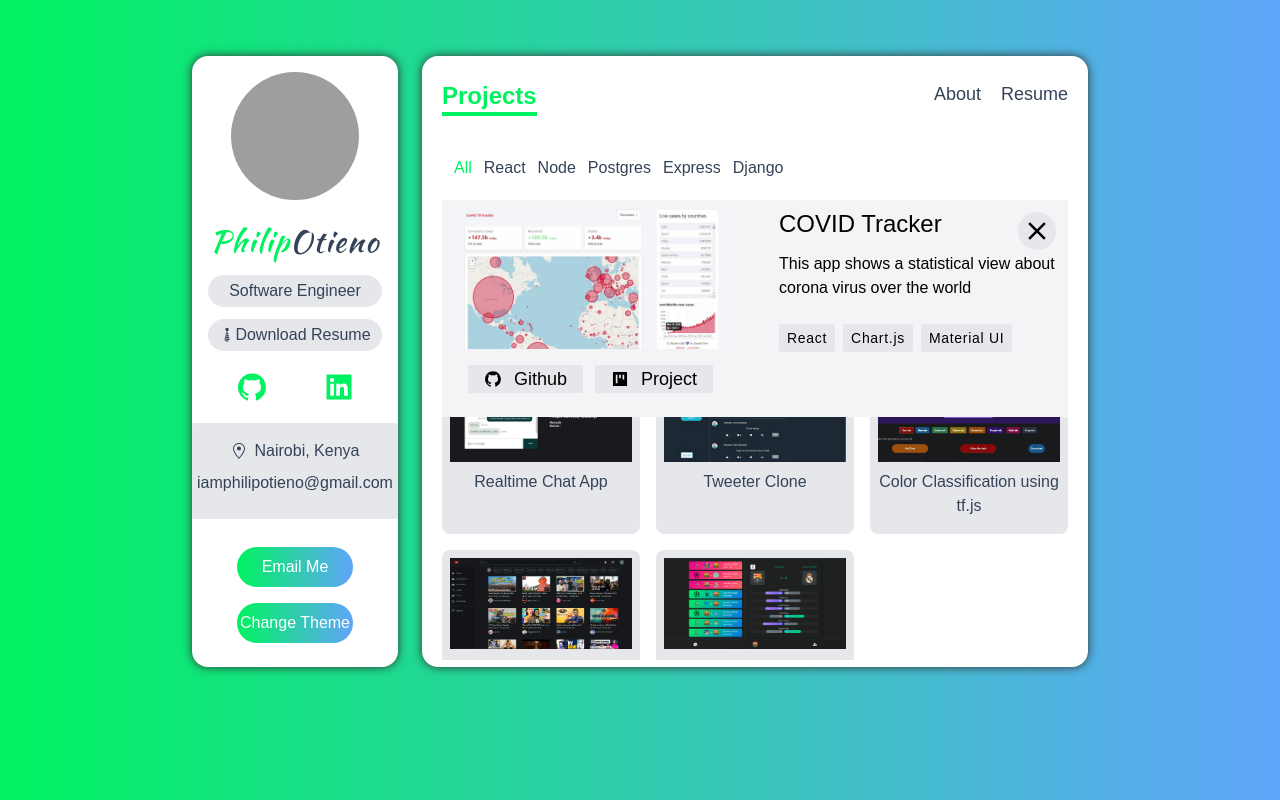
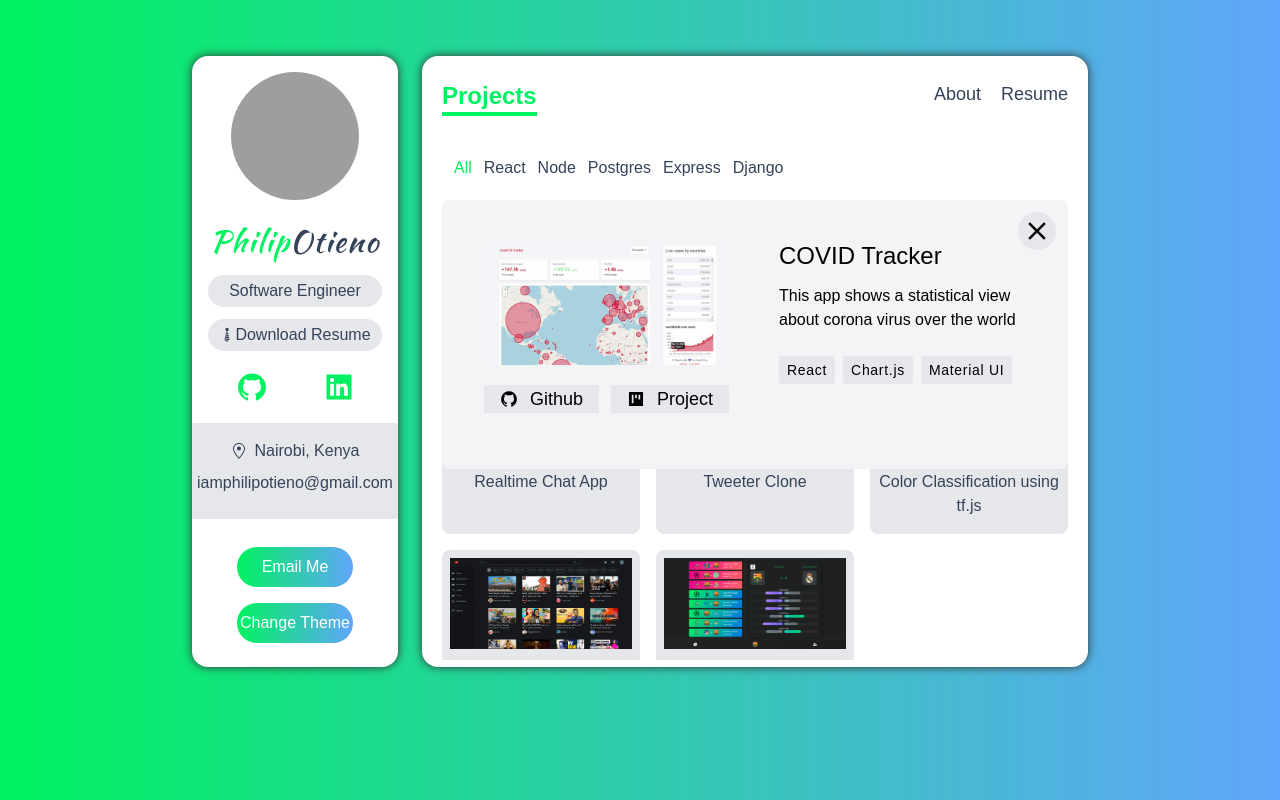
Before and after one commit to Philipotieno/Portfolio-N, a Next.js app: page /projects in a window 1280 px wide. Both pictures are taken after a click on the picture 541 px from the left and 253 px from the top of the page. Built offline with nearby package versions, Linux system fonts and the light colour scheme; grey boxes are pictures that could not be loaded.

Commit message:
style: add border to projects image

```diff
--- a/componenets/ProjectsCard.tsx
+++ b/componenets/ProjectsCard.tsx
@@ -19,7 +19,7 @@
     deployed_url,
     key_techs,
     description,
-    id
+    id,
   },
   showDetail,
   setShowDetail,
@@ -38,9 +38,12 @@
       <p className="my-2 text-center">{name}</p>
 
       {showDetail === id && (
-        <div className="absolute top-0 left-0 z-10 grid w-full h-auto p-2 text-black bg-gray-100 md:grid-cols-2 gap-x-12 dark:text-white dark:bg-dark-100">
+        <div className="absolute top-0 left-0 z-10 grid w-full h-auto p-2 text-black bg-gray-100 rounded-lg md:p-10 md:grid-cols-2 gap-x-12 dark:text-white dark:bg-dark-100">
           <motion.div variants={stagger} animate="animate" initial="initial">
-            <motion.div variants={fadeInUp}>
+            <motion.div
+              variants={fadeInUp}
+              className="border-4 border-gray-100"
+            >
               <Image
                 src={image_path}
                 alt={name}
--- a/styles/globals.css
+++ b/styles/globals.css
@@ -5,7 +5,16 @@
 /* TODO use tailwind */
 
 body {
-    background-color: black;
-    font-family: sans-serif;
-    color: #354358;
+  background-color: black;
+  font-family: sans-serif;
+  color: #354358;
 }
+
+::-webkit-scrollbar-thumb {
+  background-image: linear-gradient(to right bottom, #00f260, #0575e6);
+}
+
+::-webkit-scrollbar {
+  width: 8px;
+  height: 0;
+}
```
